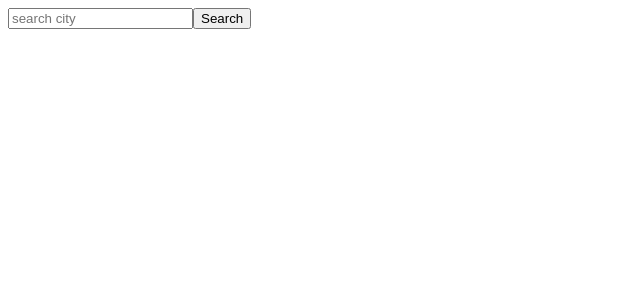
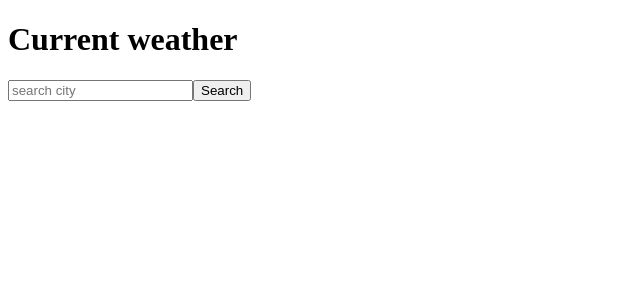
Before and after one commit to NPelivan/weather-app, a React (Create React App) app: page /city in a window 1280 px wide. Shown: the top 300 px of the page, without its empty margins (0-640 px from the left). Built offline with nearby package versions, Linux system fonts and the light colour scheme.

Commit message:
some changes

```diff
--- a/src/components/searchBar.js
+++ b/src/components/searchBar.js
@@ -42,6 +42,7 @@ export default function SearchBar() {
 
   return (
     <div>
+      <h1>Current weather</h1>
       <form onSubmit={submitHandler}>
         <input
           type="text"
--- a/src/components/weather.js
+++ b/src/components/weather.js
@@ -1,10 +1,12 @@
 import React from "react";
 
 export default function Weather({ weatherData }) {
+	const iconUrl = `http://openweathermap.org/img/wn/${weatherData.weather[0].icon}.png`;
 	return (
 		<div>
-			<h1>{weatherData.name}</h1>
-			<h2>Country: {weatherData.sys.country}</h2>
+			<h2>{weatherData.name}</h2>
+			<h3>Country: {weatherData.sys.country}</h3>
+			<img src={iconUrl} alt={weatherData.weather[0].description} />
 			<p>Tempererature: {Math.round(weatherData.main.temp)} &deg;C</p>
 			<p>Feels like: {Math.round(weatherData.main.feels_like)} &deg;C</p>
 			<p>Max temperature: {Math.round(weatherData.main.temp_max)} &deg;C</p>
--- a/src/pages/homepage.js
+++ b/src/pages/homepage.js
@@ -39,6 +39,7 @@ export default function Homepage() {
 
 	return (
 		<div className="App">
+			<h1>Current weather</h1>
 			{data ? (
 				<div>
 					<SearchBar weatherData={data} />
```
